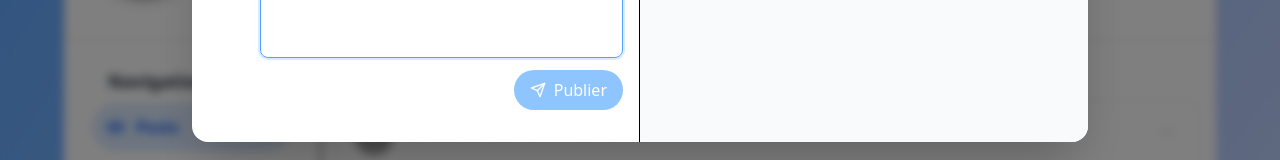
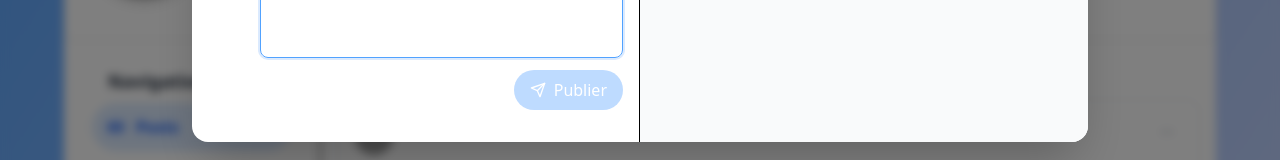
Before and after one commit to MatisAgr/IPSSI_HACKATHON_2025, a React (Vite) app in the folder front/: page /profile in a window 1280 px wide. Both pictures are taken after a click on the button 1220 px from the left and 740 px from the top of the page. Shown: the part 457-617 px from the top of the page. Built offline with nearby package versions, Linux system fonts and the light colour scheme; no server answers; grey boxes are pictures that could not be loaded.

Commit message:
Patch modal

```diff
--- a/front/src/components/Modals/CreatePostModal.tsx
+++ b/front/src/components/Modals/CreatePostModal.tsx
@@ -1,8 +1,7 @@
 import { useState, useRef, useEffect, useMemo } from 'react';
 import { motion, AnimatePresence } from 'framer-motion';
-import { FiX, FiSend, FiCheck, FiArrowUp } from 'react-icons/fi';
+import { FiX, FiSend, FiCheck } from 'react-icons/fi';
 
-// Réutilisation de la fonction de formatText du PostCard pour la cohérence
 import { formatText } from '../Cards/PostCard';
 import PostCard from '../Cards/PostCard';
 
@@ -18,7 +17,7 @@ interface CreatePostModalProps {
     };
 }
 
-const DEFAULT_AVATAR = 'https://via.placeholder.com/100?text=User';
+const DEFAULT_AVATAR = 'https://upload.wikimedia.org/wikipedia/commons/thumb/5/59/User-avatar.svg/2048px-User-avatar.svg.png';
 
 export default function CreatePostModal({
     isOpen,
@@ -36,11 +35,11 @@ export default function CreatePostModal({
     const [isFocused, setIsFocused] = useState(false);
     const [isSubmitting, setIsSubmitting] = useState(false);
     const [isSuccess, setIsSuccess] = useState(false);
-    const [isClosing, setIsClosing] = useState(false); // Nouvel état pour gérer la fermeture
+    const [isClosing, setIsClosing] = useState(false);
     const textareaRef = useRef<HTMLTextAreaElement>(null);
     const modalRef = useRef<HTMLDivElement>(null);
 
-    // Sécuriser les propriétés de l'utilisateur avec des valeurs par défaut
+    // propriétés de l'utilisateur avec des valeurs par défaut
     const userName = user?.name || 'Utilisateur';
     const userUsername = user?.username || 'utilisateur';
     const userProfileImage = user?.profileImage || DEFAULT_AVATAR;
@@ -81,30 +80,14 @@ export default function CreatePostModal({
         };
     }, [isOpen, onClose]);
 
-    // Utiliser formatText pour prévisualiser le contenu
-    const { detectedImageUrls } = useMemo(() => {
-        try {
-            // Si formatText est une fonction directement exportée, utilisez-la
-            return formatText(content);
-        } catch (error) {
-            // Fallback simple si formatText n'est pas exporté comme prévu
-            return {
-                formattedContent: content,
-                detectedImageUrls: []
-            };
-        }
-    }, [content]);
 
-    // Combiner les images détectées dans le contenu
-    const allImages = useMemo(() => {
-        return detectedImageUrls || [];
-    }, [detectedImageUrls]);
 
+    // Mettre à jour le contenu du textarea
     const handleTextChange = (e: React.ChangeEvent<HTMLTextAreaElement>) => {
         setContent(e.target.value);
     };
 
-    // Fonction améliorée de fermeture avec animation
+    // Fermer le modal avec animation
     const handleClose = () => {
         if (isSubmitting) return; // Ne pas fermer pendant la soumission
 
@@ -119,8 +102,9 @@ export default function CreatePostModal({
         }, 300); // Temps suffisant pour que l'animation de sortie soit visible
     };
 
+    // Soumettre le formulaire
     const handleSubmit = () => {
-        if (content.trim() || allImages.length > 0) {
+        if (content.trim()) {
             // Animation de soumission
             setIsSubmitting(true);
 
@@ -131,7 +115,7 @@ export default function CreatePostModal({
 
                 // Envoyer les données après un court délai pour montrer l'animation de succès
                 setTimeout(() => {
-                    onSubmit?.({ content, images: allImages });
+                    onSubmit?.({ content, images });
                     // Reset le formulaire et fermer avec l'animation fluide
                     setContent('');
                     setImages([]);
@@ -226,18 +210,18 @@ export default function CreatePostModal({
                                             className={`px-4 py-2 rounded-full text-white font-medium flex items-center space-x-2 ${
                                                 isSuccess
                                                     ? 'bg-green-500'
-                                                    : content.trim() || allImages.length > 0
+                                                    : content.trim()
                                                         ? 'bg-blue-500 hover:bg-blue-600 cursor-pointer'
-                                                        : 'bg-blue-300 cursor-not-allowed'
+                                                        : 'bg-blue-200 cursor-not-allowed'
                                             }`}
-                                            disabled={(!content.trim() && allImages.length === 0) || isSubmitting || isSuccess}
+                                            disabled={(!content.trim()) || isSubmitting || isSuccess}
                                             whileHover={
-                                                (content.trim() || allImages.length > 0) && !isSubmitting && !isSuccess
+                                                (content.trim()) && !isSubmitting && !isSuccess
                                                     ? { scale: 1.03 }
                                                     : {}
                                             }
                                             whileTap={
-                                                (content.trim() || allImages.length > 0) && !isSubmitting && !isSuccess
+                                                (content.trim()) && !isSubmitting && !isSuccess
                                                     ? { scale: 0.97 }
                                                     : {}
                                             }
```
